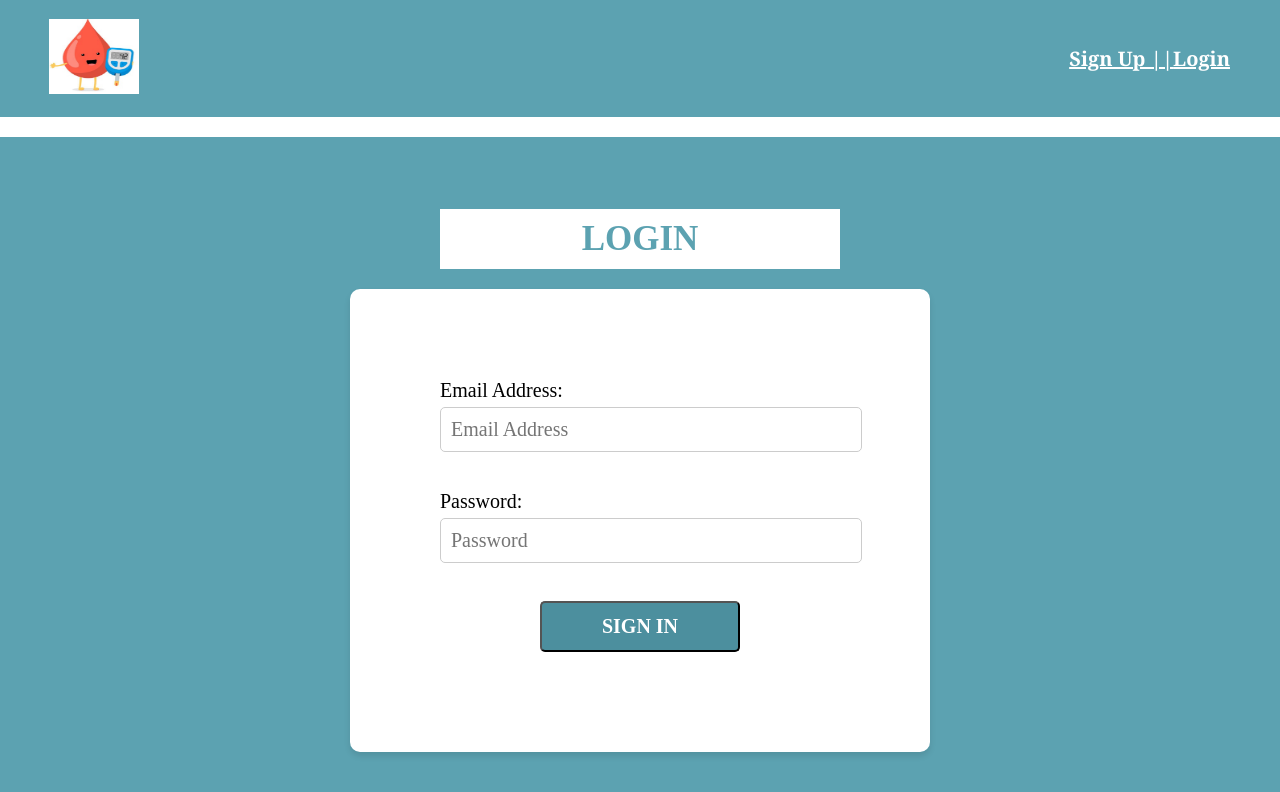
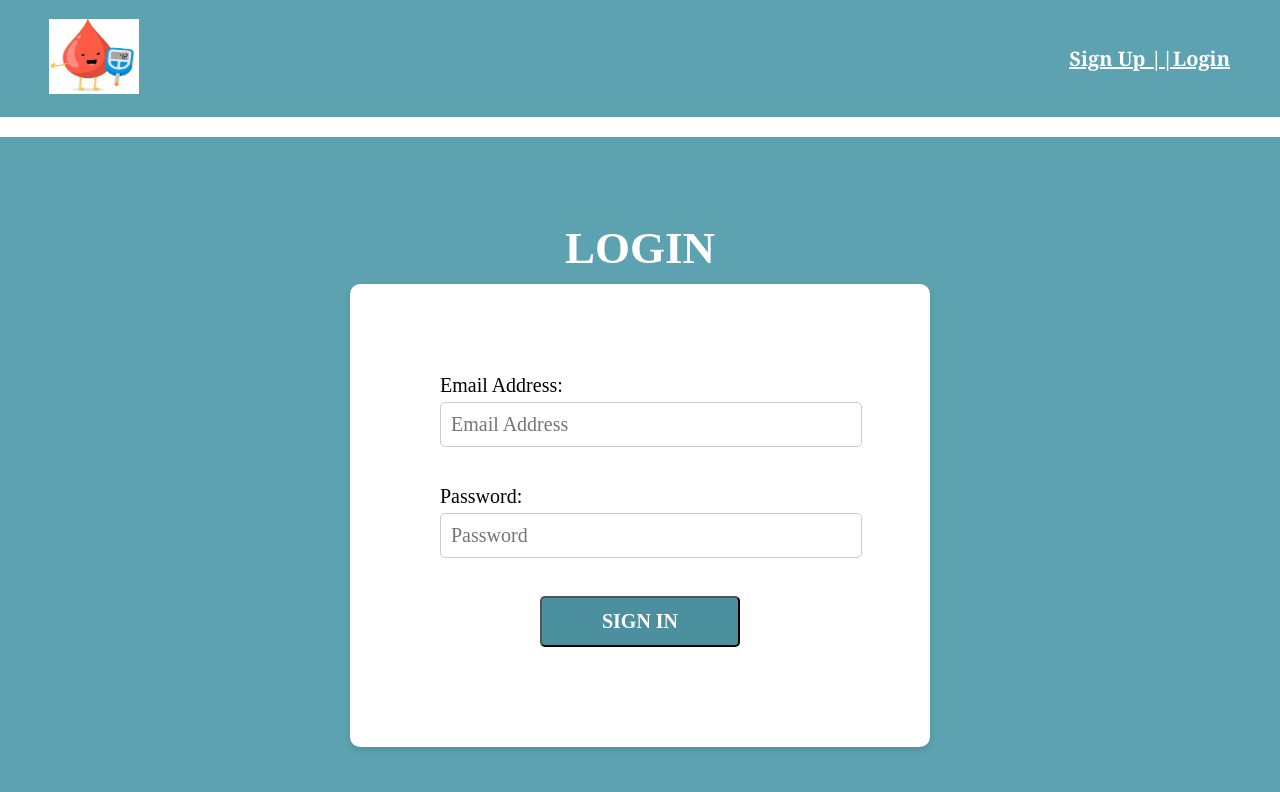
Before and after one commit to walters-skn/COMP3901-Capstone, a Vue app: page /login in a window 1280 px wide. Shown: the top 792 px of the page. Built offline with nearby package versions, Linux system fonts and the light colour scheme; the HTML template or start-up script is replaced by a standard one.

Commit message:
CSS updated

```diff
--- a/src/components/LoginPage.vue
+++ b/src/components/LoginPage.vue
@@ -125,15 +125,15 @@ export default {
     }
 
     .title {
-      background-color: white;
-        color: #5CA2B1;
+        color: white;
         font-family: 'Times New Roman', Times, serif;
-        padding: 10px 0;
-        width: 400px;
+        padding: 10px px;
+        width: 100%;
         text-align: center;
-        font-size: 35px;
-        margin-bottom: 20px;
+        font-size: 45px;
+        margin-bottom: 10px;
     }
+
 
     .submit-group {
         display: flex;
```
